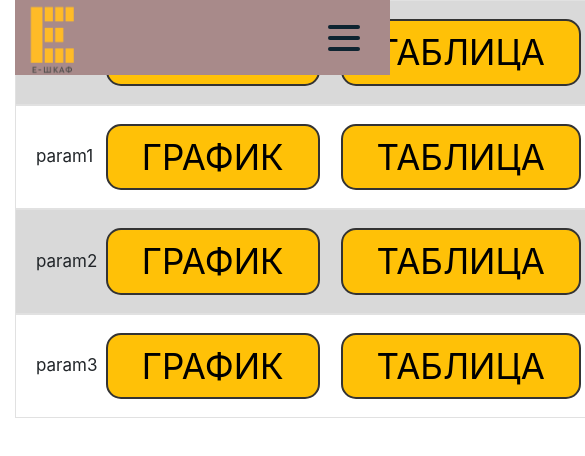
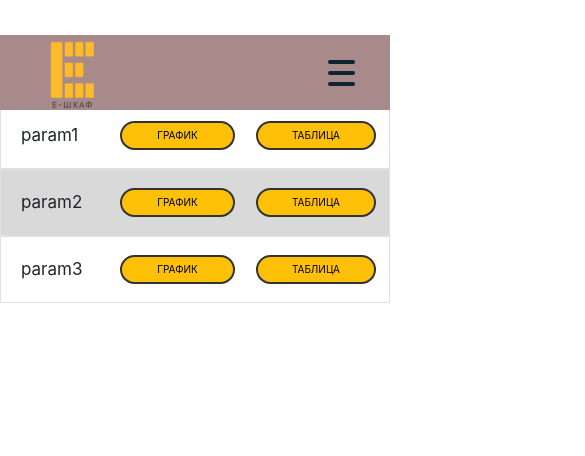
Before and after one commit to list91/app-eshkaf, a React (Create React App) app: page / in a window 390 px wide. Shown: the top 456 px of the page, 585 px wide, since content can reach past the window. Built offline with nearby package versions, Linux system fonts and the light colour scheme.

Commit message:
Новый commit

```diff
--- a/src/App.css
+++ b/src/App.css
@@ -37,9 +37,14 @@ header nav {
   display: inline-flex;
 }
 
-.header_info{
+.container {
+  margin: 0;
+  padding: 0;
+}
+
+/* .header_info{
   width: fit-content;
-}
+} */
 .header_menu{
   display: flex;
   align-items: center;
@@ -126,7 +131,8 @@ footer {
 .header_and_maincontent_container {
   flex: 1;
   height: 100%;
-  width: fit-content;
+  width: 100%;
+  margin-top: 35px;
 }
 
 img {
@@ -411,10 +417,22 @@ margin: 0;
   font-size: 40px;
 } */
 .nav_button_head a {
-  font-size: 35px;
+  font-size: 10px;
 
   /* color: red; */
 }
+
+.burger {
+  margin: 0;
+  padding: 0;
+  max-width: 27px;
+}
+
+.burger_container {
+  margin: 0;
+  padding: 0;
+}
+
 .zebra_list_item_title{
   font-size: 17px;
 }
@@ -445,6 +463,7 @@ header {
   background-color: #a88a8a;
   align-items: center;
   justify-content: space-between;
+  padding: 0 35px;
 }
 .header_mobile img{
   width: 75px;
@@ -509,9 +528,8 @@ header {
 list-style: none;
 }
 .burger .nav-container {
-display: flex;
+  display: flex;
   align-items: center;
-  margin-right: 15px;
 }
 
 .nav-container .checkbox {
```
